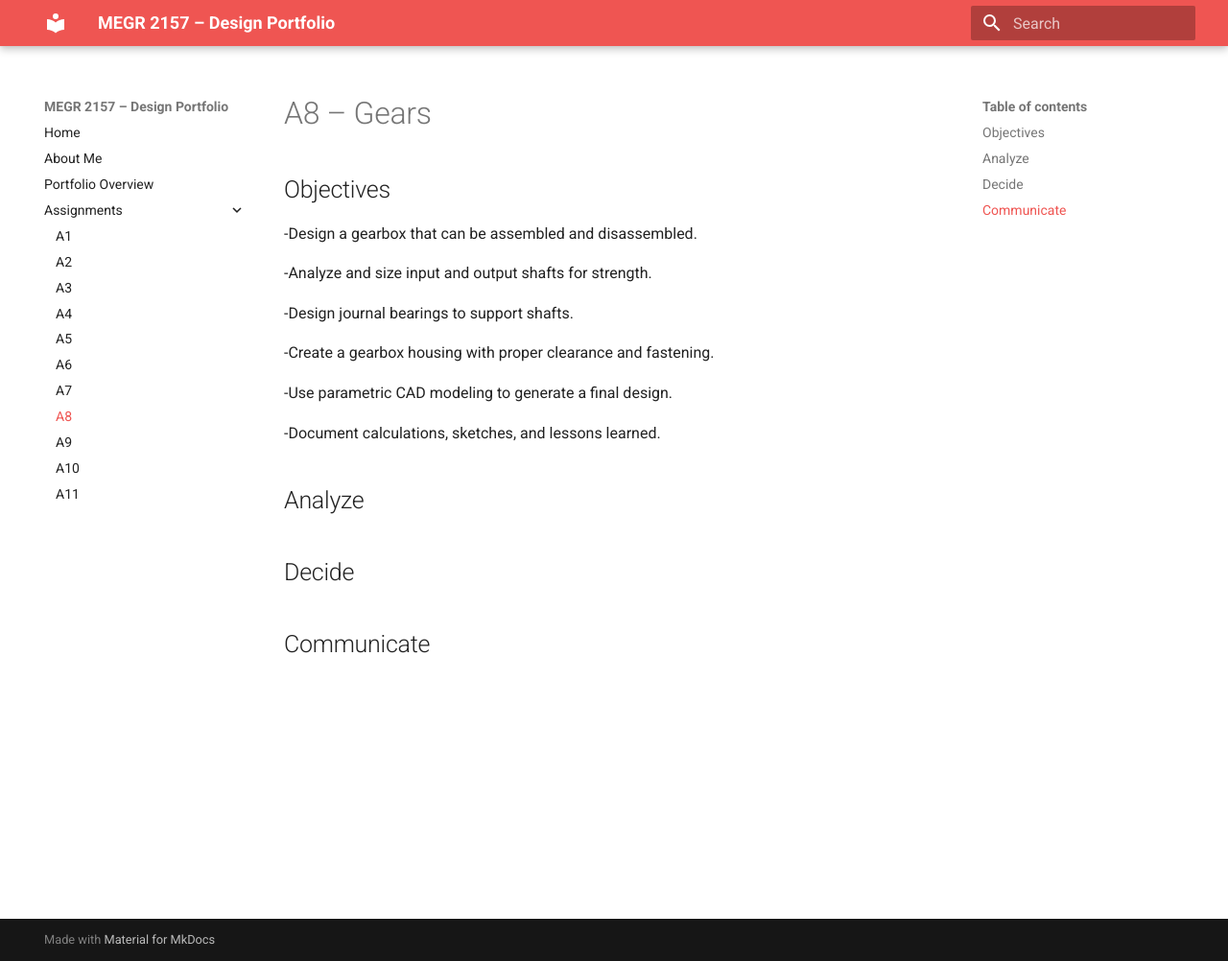
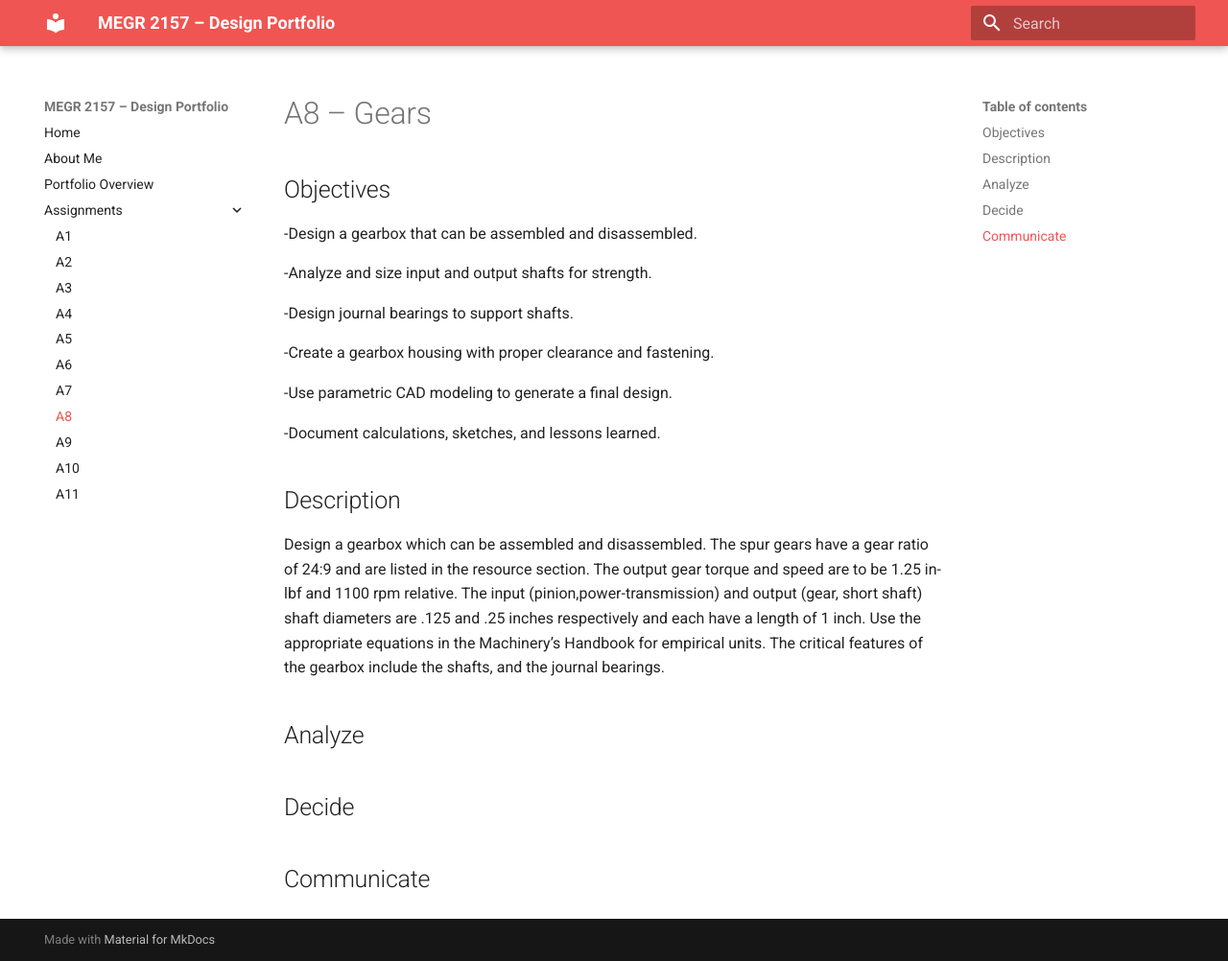
Before and after one commit to LeviElliott-ME/megr2157-portfolio, an MkDocs documentation site: the page built from docs/assignments/A08/index.md, in a window 1280 px wide and 1002 px high. Shown: the whole window at 96% size. Built offline with MkDocs 1.6.1 and Material for MkDocs 9.7.7, drawn with Linux system fonts in a browser that asks for light colours.

Commit message:
Add description for gearbox design assignment
Added a description section for the gearbox design assignment, detailing specifications and requirements.

```diff
--- a/docs/assignments/A08/index.md
+++ b/docs/assignments/A08/index.md
@@ -14,6 +14,13 @@
 
 -Document calculations, sketches, and lessons learned.
 
+## Description
+
+Design a gearbox which can be assembled and disassembled. The spur gears have a gear ratio of 24:9 and are listed in the resource section. The output gear torque and speed are to be 1.25 in-lbf and 1100 rpm relative. The input (pinion,power-transmission) and output (gear, short shaft) shaft diameters are .125 and .25 inches respectively and each have a length of 1 inch. Use the appropriate equations in the Machinery’s Handbook for empirical units. The critical features of the gearbox include the shafts, and the journal bearings.
+
+
+
+
 ## Analyze
 
 
```
